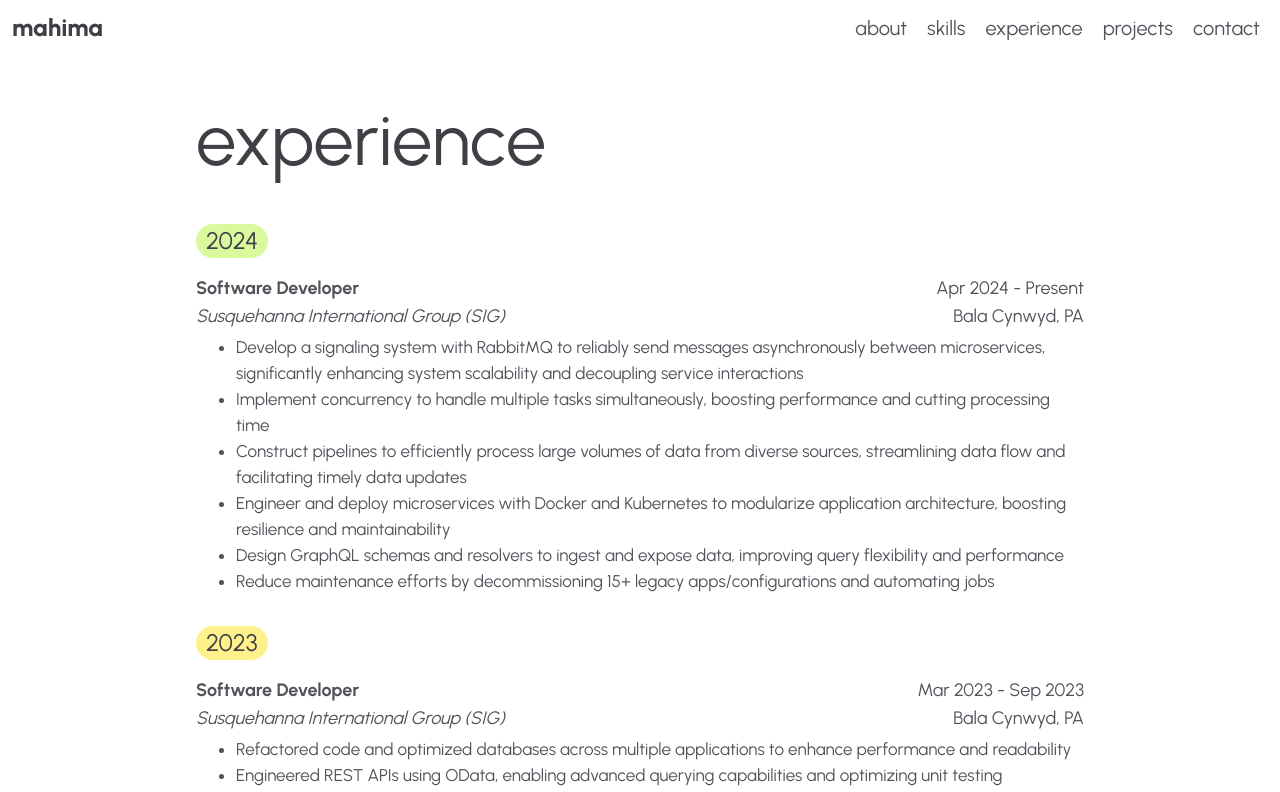
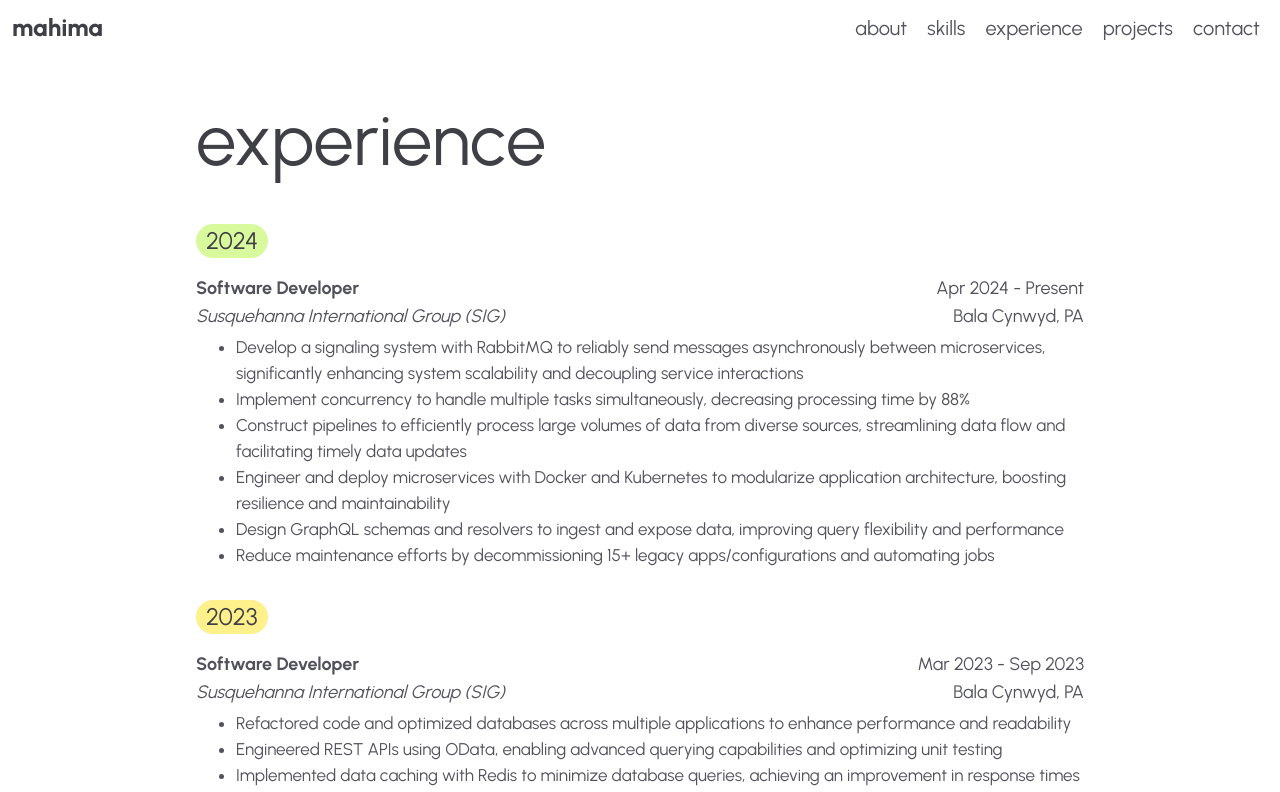
Before and after one commit to mahimamchacko/mahimamchacko.github.io, a Next.js app: page /experience in a window 1280 px wide. Shown: the top 792 px of the page. Built offline with nearby package versions, Linux system fonts and the light colour scheme.

Commit message:
Quantify bullet in Experience page

```diff
--- a/app/experience/page.tsx
+++ b/app/experience/page.tsx
@@ -13,7 +13,7 @@ export default function GetExperience() {
           location: "Bala Cynwyd, PA",
           bullets: [
             "Develop a signaling system with RabbitMQ to reliably send messages asynchronously between microservices, significantly enhancing system scalability and decoupling service interactions",
-            "Implement concurrency to handle multiple tasks simultaneously, boosting performance and cutting processing time",
+            "Implement concurrency to handle multiple tasks simultaneously, decreasing processing time by 88%",
             "Construct pipelines to efficiently process large volumes of data from diverse sources, streamlining data flow and facilitating timely data updates",
             "Engineer and deploy microservices with Docker and Kubernetes to modularize application architecture, boosting resilience and maintainability",
             "Design GraphQL schemas and resolvers to ingest and expose data, improving query flexibility and performance",
```
